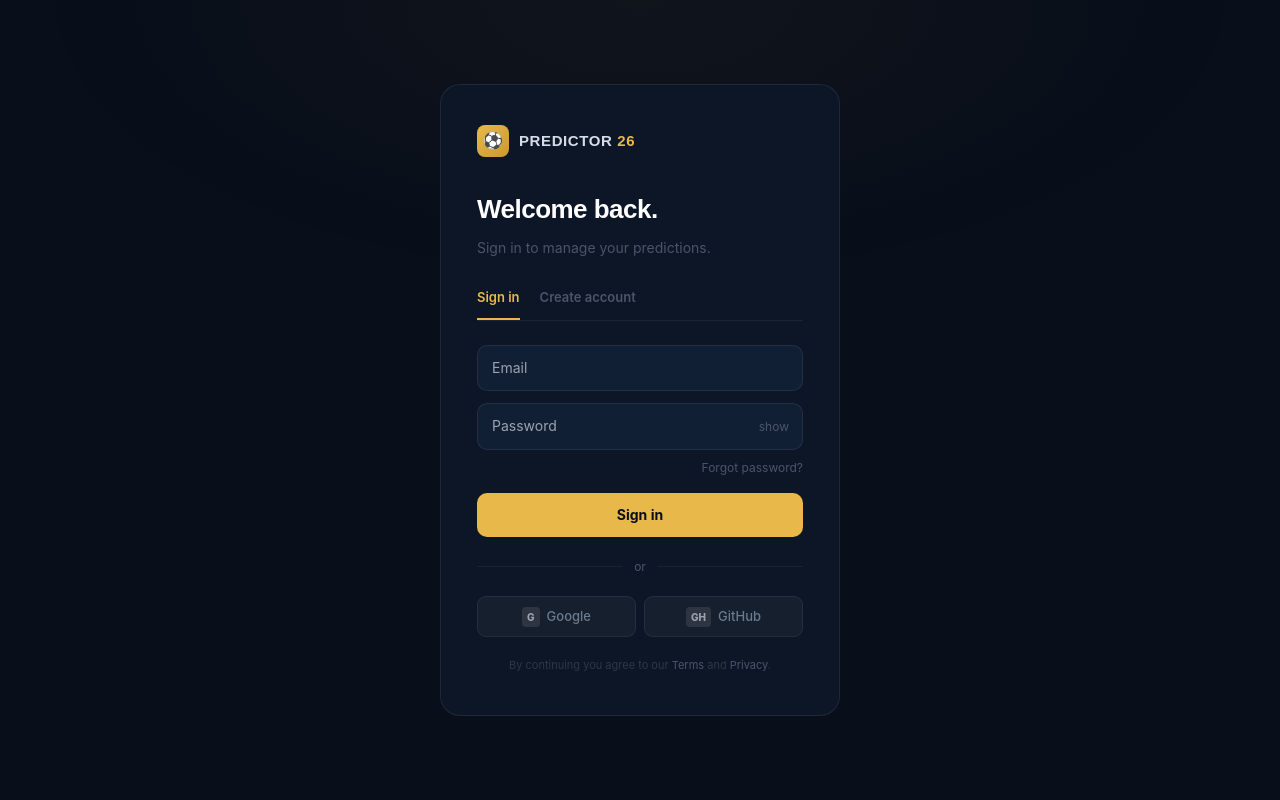
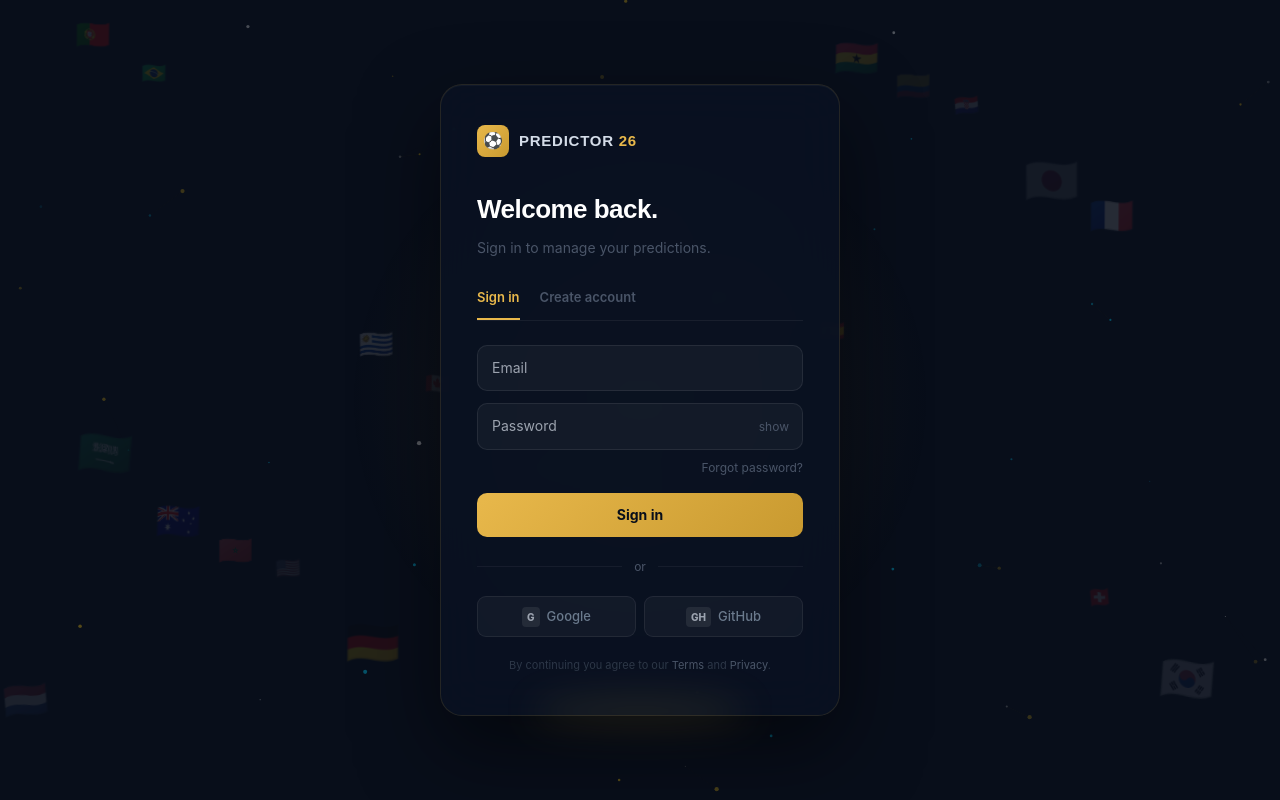
Before and after one commit to chalexandru841-glitch/worldcup2026-predictions, a React app in the folder frontend/: page /login in a window 1280 px wide. Built offline with nearby package versions, Linux system fonts and the light colour scheme; the HTML template or start-up script is replaced by a standard one.

Commit message:
✨ restore: particle + flag background on login, keep editorial card

```diff
--- a/frontend/src/pages/LoginPage.tsx
+++ b/frontend/src/pages/LoginPage.tsx
@@ -1,18 +1,21 @@
 import { useState } from "react";
 import { motion, AnimatePresence } from "framer-motion";
+import ParticleField from "../components/common/ParticleField";
+import FloatingFlags from "../components/login/FloatingFlags";
 
 type Mode = "login" | "register";
 
 const inputStyle: React.CSSProperties = {
   width: "100%",
   padding: "11px 14px",
-  background: "#111f35",
-  border: "1px solid rgba(255,255,255,0.07)",
+  background: "rgba(255,255,255,0.04)",
+  border: "1px solid rgba(255,255,255,0.08)",
   borderRadius: 10,
   color: "#d4dce8",
   fontSize: 14,
   outline: "none",
   fontFamily: "Inter, sans-serif",
+  transition: "border-color 0.2s",
 };
 
 export default function LoginPage() {
@@ -47,23 +50,42 @@ export default function LoginPage() {
       alignItems: "center",
       justifyContent: "center",
       padding: 24,
+      position: "relative",
+      overflow: "hidden",
     }}>
+
+      {/* Layer 1 — particle network */}
+      <ParticleField count={55} />
+
+      {/* Layer 2 — floating country flags */}
+      <FloatingFlags />
+
+      {/* Layer 3 — radial glow behind card */}
       <div style={{
-        position: "fixed", inset: 0, pointerEvents: "none",
-        background: "radial-gradient(ellipse 80% 60% at 50% 0%, rgba(232,184,75,0.04) 0%, transparent 60%)",
+        position: "fixed",
+        width: 640, height: 640,
+        background: "radial-gradient(circle, rgba(232,184,75,0.07) 0%, transparent 65%)",
+        top: "50%", left: "50%",
+        transform: "translate(-50%, -50%)",
+        pointerEvents: "none",
+        zIndex: 1,
       }} />
 
+      {/* Card */}
       <motion.div
-        initial={{ opacity: 0, y: 20 }}
+        initial={{ opacity: 0, y: 24 }}
         animate={{ opacity: 1, y: 0 }}
-        transition={{ duration: 0.38, ease: [0.16, 1, 0.3, 1] }}
+        transition={{ duration: 0.42, ease: [0.16, 1, 0.3, 1] }}
         style={{
+          position: "relative", zIndex: 10,
           width: "100%", maxWidth: 400,
-          background: "#0d1626",
-          border: "1px solid rgba(255,255,255,0.08)",
-          borderRadius: 20,
+          background: "rgba(10, 18, 34, 0.88)",
+          backdropFilter: "blur(24px)",
+          WebkitBackdropFilter: "blur(24px)",
+          border: "1px solid rgba(232,184,75,0.12)",
+          borderRadius: 22,
           padding: "40px 36px",
-          position: "relative",
+          boxShadow: "0 32px 80px rgba(0,0,0,0.5), inset 0 1px 0 rgba(255,255,255,0.04)",
         }}
       >
         {/* Logo */}
@@ -76,16 +98,16 @@ export default function LoginPage() {
           }}>⚽</div>
           <span style={{
             fontFamily: "Syne, sans-serif", fontWeight: 800,
-            fontSize: 15, letterSpacing: "0.04em", color: "#d4dce8",
+            fontSize: 15, letterSpacing: "0.05em", color: "#d4dce8",
           }}>
             PREDICTOR <span style={{ color: "#e8b84b" }}>26</span>
           </span>
         </div>
 
+        {/* Heading */}
         <h1 style={{
           fontFamily: "Syne, sans-serif", fontWeight: 800,
-          fontSize: 26, color: "#fff", letterSpacing: "-0.02em",
-          marginBottom: 6,
+          fontSize: 26, color: "#fff", letterSpacing: "-0.02em", marginBottom: 6,
         }}>
           {mode === "login" ? "Welcome back." : "Join the game."}
         </h1>
@@ -119,6 +141,7 @@ export default function LoginPage() {
           ))}
         </div>
 
+        {/* Form */}
         <form onSubmit={submit} style={{ display: "flex", flexDirection: "column", gap: 12 }}>
           <AnimatePresence>
             {mode === "register" && (
@@ -154,7 +177,7 @@ export default function LoginPage() {
               placeholder="Password"
               value={password}
               onChange={e => setPassword(e.target.value)}
-              style={{ ...inputStyle, paddingRight: 44 }}
+              style={{ ...inputStyle, paddingRight: 48 }}
               autoComplete={mode === "login" ? "current-password" : "new-password"}
             />
             <button
@@ -189,12 +212,12 @@ export default function LoginPage() {
           <motion.button
             type="submit"
             disabled={loading || done}
-            whileHover={{ opacity: 0.9 }}
+            whileHover={{ opacity: 0.9, boxShadow: "0 0 24px rgba(232,184,75,0.25)" }}
             whileTap={{ scale: 0.98 }}
             style={{
               marginTop: 4,
               padding: "11px 0",
-              background: done ? "#22c55e" : "#e8b84b",
+              background: done ? "#22c55e" : "linear-gradient(135deg, #e8b84b, #c99a30)",
               color: "#080e1a",
               fontWeight: 700, fontSize: 14,
               borderRadius: 10, border: "none",
@@ -228,7 +251,8 @@ export default function LoginPage() {
               }}
             >
               <span style={{
-                fontSize: 10, fontWeight: 800, background: "rgba(255,255,255,0.1)",
+                fontSize: 10, fontWeight: 800,
+                background: "rgba(255,255,255,0.08)",
                 borderRadius: 4, padding: "2px 5px", color: "#9ca3af",
               }}>{abbr}</span>
               {label}
@@ -241,6 +265,17 @@ export default function LoginPage() {
           <a href="#" style={{ color: "#4a5568" }}>Terms</a> and{" "}
           <a href="#" style={{ color: "#4a5568" }}>Privacy</a>.
         </p>
+
+        {/* Card bottom glow */}
+        <div style={{
+          position: "absolute", bottom: -12, left: "50%",
+          transform: "translateX(-50%)",
+          width: "55%", height: 32,
+          background: "rgba(232,184,75,0.1)",
+          filter: "blur(18px)",
+          borderRadius: "50%",
+          pointerEvents: "none",
+        }} />
       </motion.div>
     </div>
   );
```
